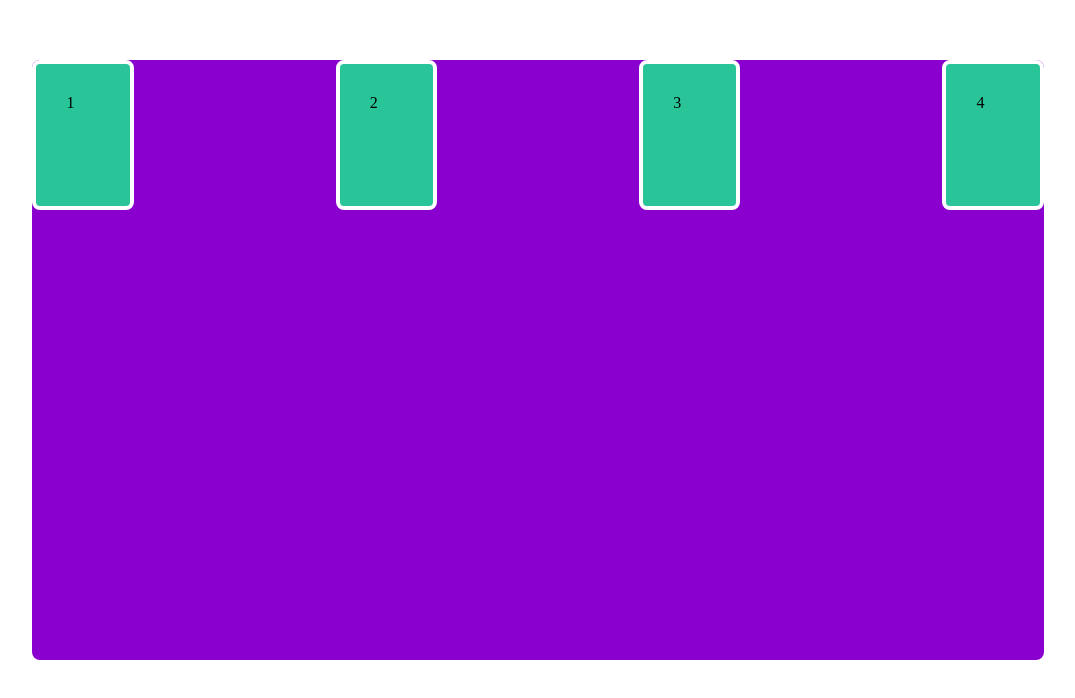
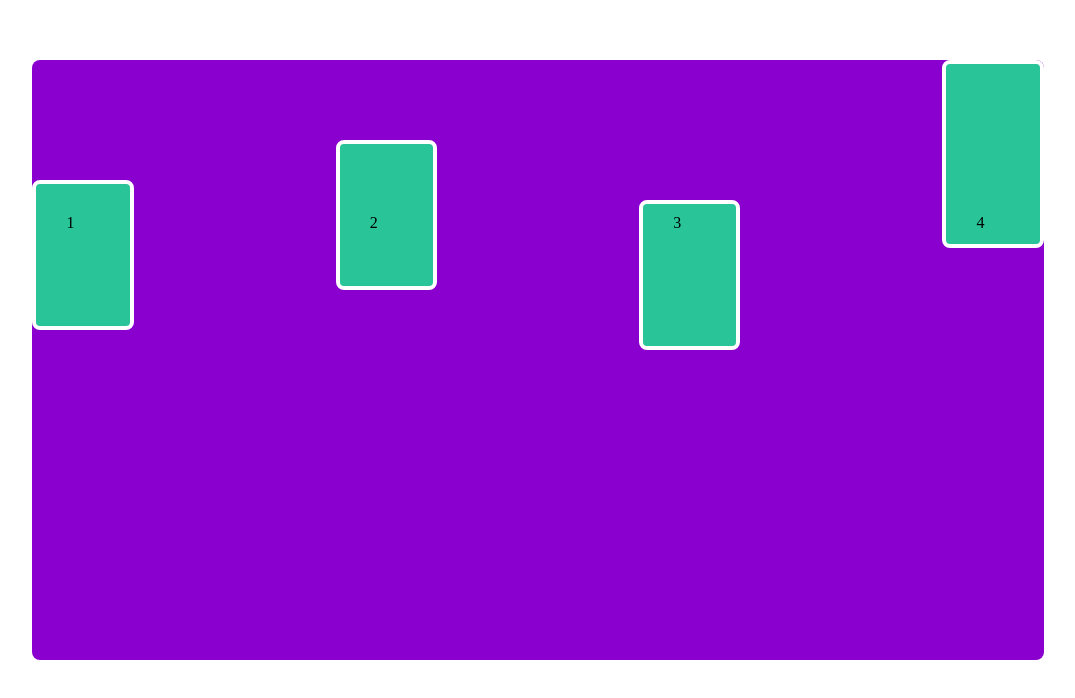
Before and after one commit to cadimrosalem/html-css-udemy, a plain HTML site: page flexbox/index.html in a window 1280 px wide. Shown: the whole page, without its empty margins (102-1177 px from the left). Drawn offline with Linux system fonts and the light colour scheme.

Commit message:
flexbox-align-items

```diff
--- a/flexbox/index.html
+++ b/flexbox/index.html
@@ -11,19 +11,19 @@
 
 <body>
     <div class="my-container">
-        <div class="my-item">
+        <div class="my-item" style="padding-top: 30px;">
             1
         </div>
 
-        <div class="my-item">
+        <div class="my-item" style="padding-top: 70px;">
             2
         </div>
 
-        <div class="my-item">
+        <div class="my-item" style="padding-top: 10px;">
             3
         </div>
 
-        <div class="my-item">
+        <div class="my-item" style="padding-top: 150px;">
             4
         </div>
     </div>
--- a/flexbox/style.css
+++ b/flexbox/style.css
@@ -15,6 +15,7 @@
     */
     flex-flow: row wrap;
     justify-content: space-between;
+    align-items: baseline;
 }
 
 .my-item {
```
